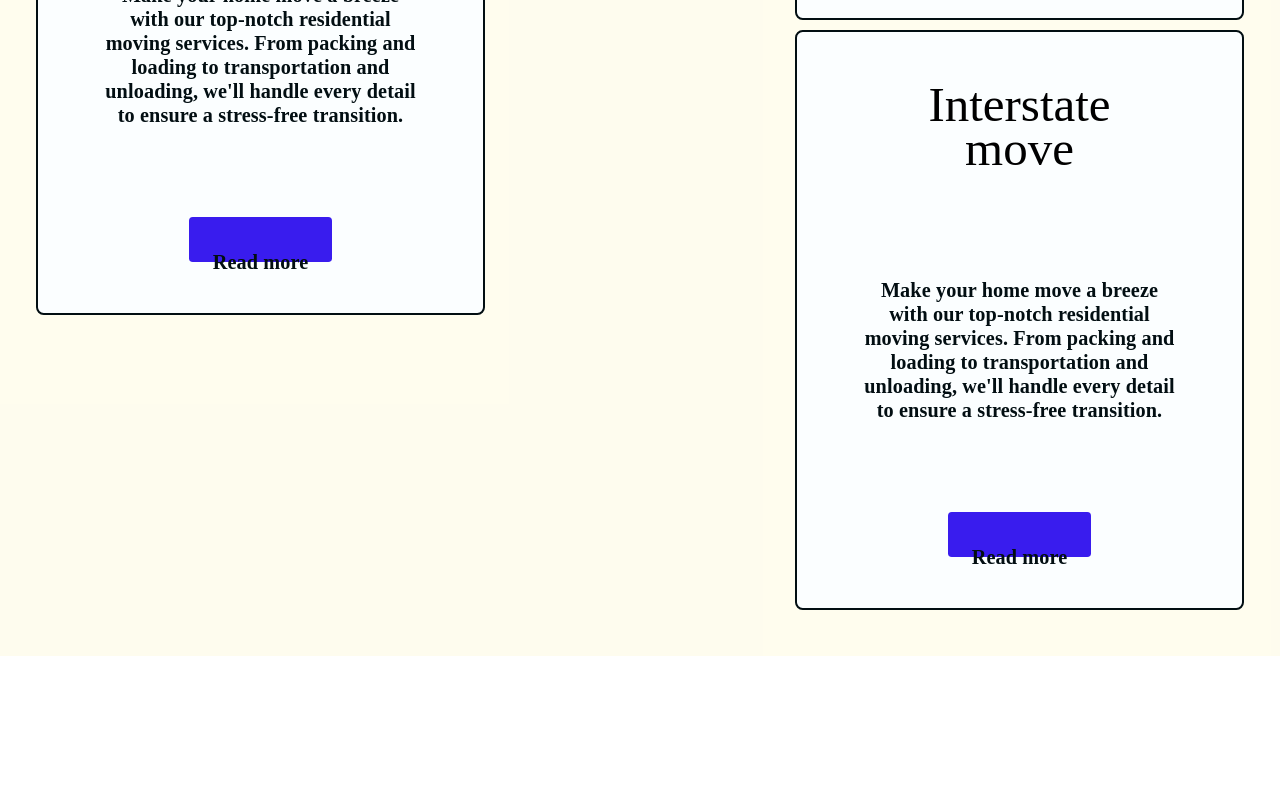
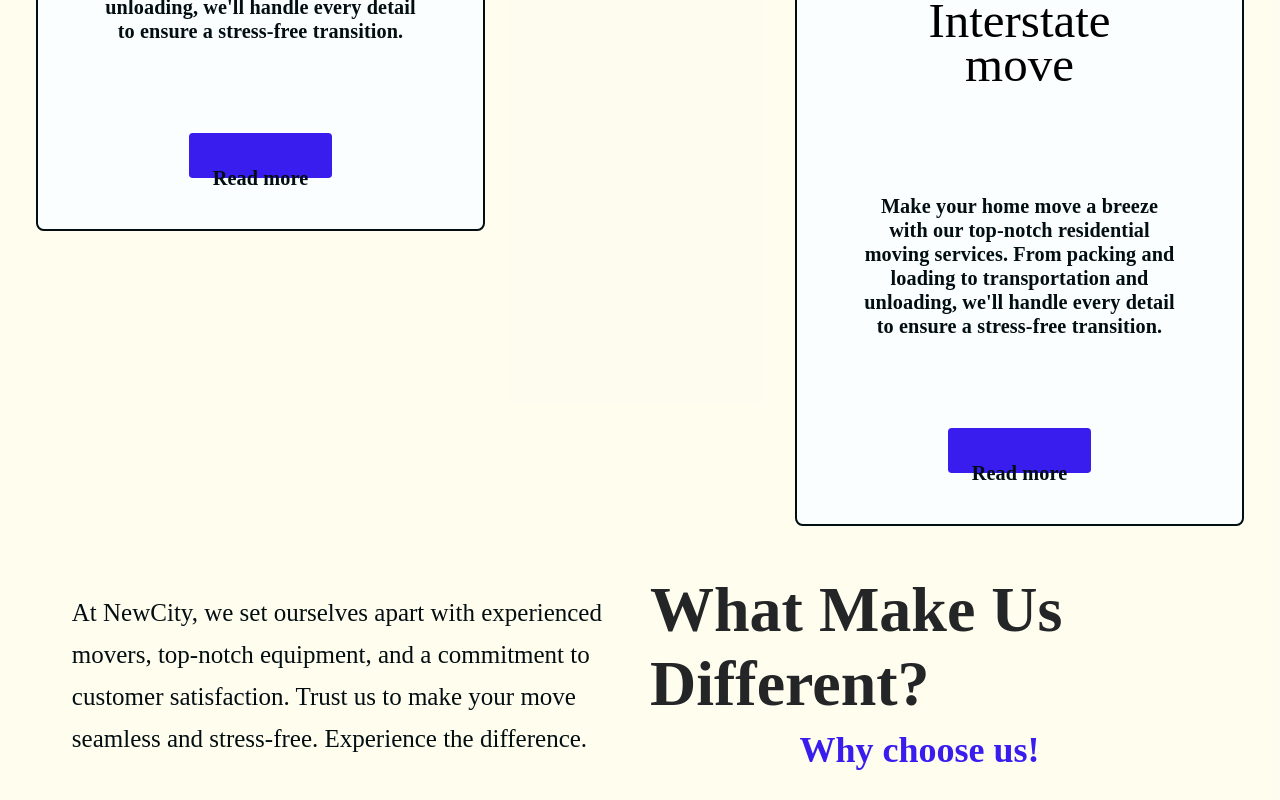
Before and after one commit to FridayOkpok/New-city, a React (Create React App) app: page / in a window 1280 px wide. Shown: the part 1883-2683 px from the top of the page. Before the commit the page ends 2539 px from the top, so only its background shows below. Built offline with nearby package versions, Linux system fonts and the light colour scheme.

Commit message:
our services section1.0

```diff
--- a/src/component/OurService/OurService.js
+++ b/src/component/OurService/OurService.js
@@ -15,8 +15,7 @@ function OurService() {
               <p className="service-about">
                 {" "}
                 check out our best service you can possibly orders in building{" "}
-                <br />
-                your company and don't forget to ask via our email or our <br />
+                your company and don't forget to ask via our email or our
                 costomer service if you are interested in using our service{" "}
               </p>
             </div>
@@ -57,6 +56,20 @@ function OurService() {
               </div>
             </div>
           </div>
+          <div className="service-area">
+            <div className="para">
+              <p className="service-about">
+                At NewCity, we set ourselves apart with experienced movers,
+                top-notch equipment, and a commitment to customer satisfaction.
+                Trust us to make your move seamless and stress-free. Experience
+                the difference.
+              </p>
+            </div>
+            <div className="service-text">
+              <h1>What Make Us Different?</h1>
+              <h5>Why choose us!</h5>
+            </div>
+          </div>
         </div>
       </div>
     </>
--- a/src/component/OurService/ourservice.css
+++ b/src/component/OurService/ourservice.css
@@ -98,22 +98,6 @@
   margin: 1rem;
   gap: 10px;
 }
-@media screen and (max-width: 1497px) {
-  .service .service-container .move-container > *:first-child {
-    grid-column: 1 / span 2;
-    grid-row: 1 / span 2;
-  }
-}
-
-/* @media screen and (max-width: 1013px) {
-  .service .service-container .move-container {
-    grid-template-columns: 1fr;
-  }
-  .service .service-container .move-container > *:first-child {
-    grid-column: 1;
-    grid-row: 1;
-  }
-} */
 
 .service .service-container .move-container .move-item {
   display: flex;
@@ -191,3 +175,20 @@
   background: #391cee;
   border-radius: 3.82543px;
 }
+
+@media screen and (max-width: 1497px) {
+  .service .service-container .move-container > *:first-child {
+    grid-column: 1 / span 2;
+    grid-row: 1 / span 2;
+  }
+}
+
+@media screen and (max-width: 959px) {
+  .service .service-container .move-container {
+    grid-template-columns: 1fr;
+  }
+  .service .service-container .move-container > *:first-child {
+    grid-column: 1;
+    grid-row: 1;
+  }
+}
```
